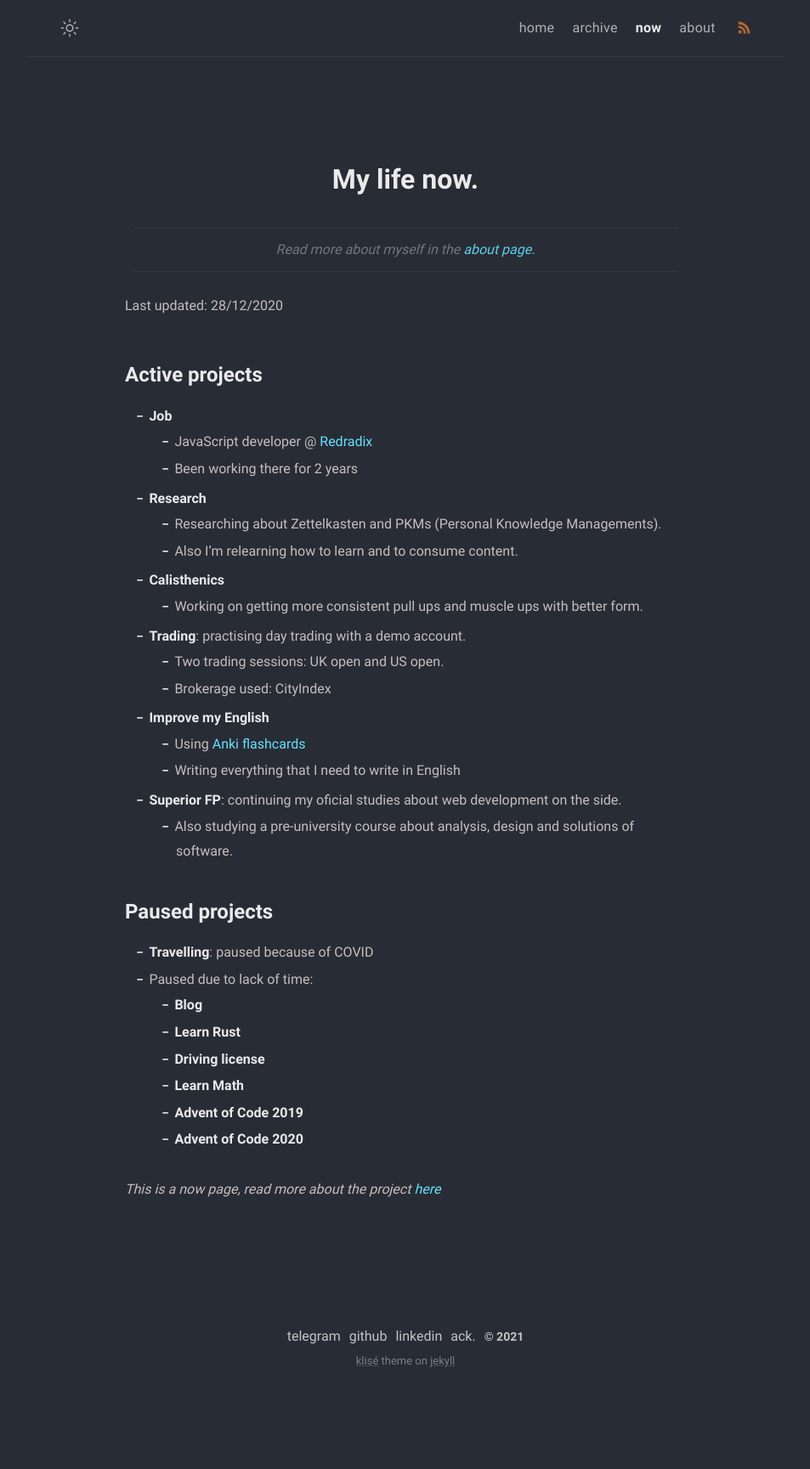
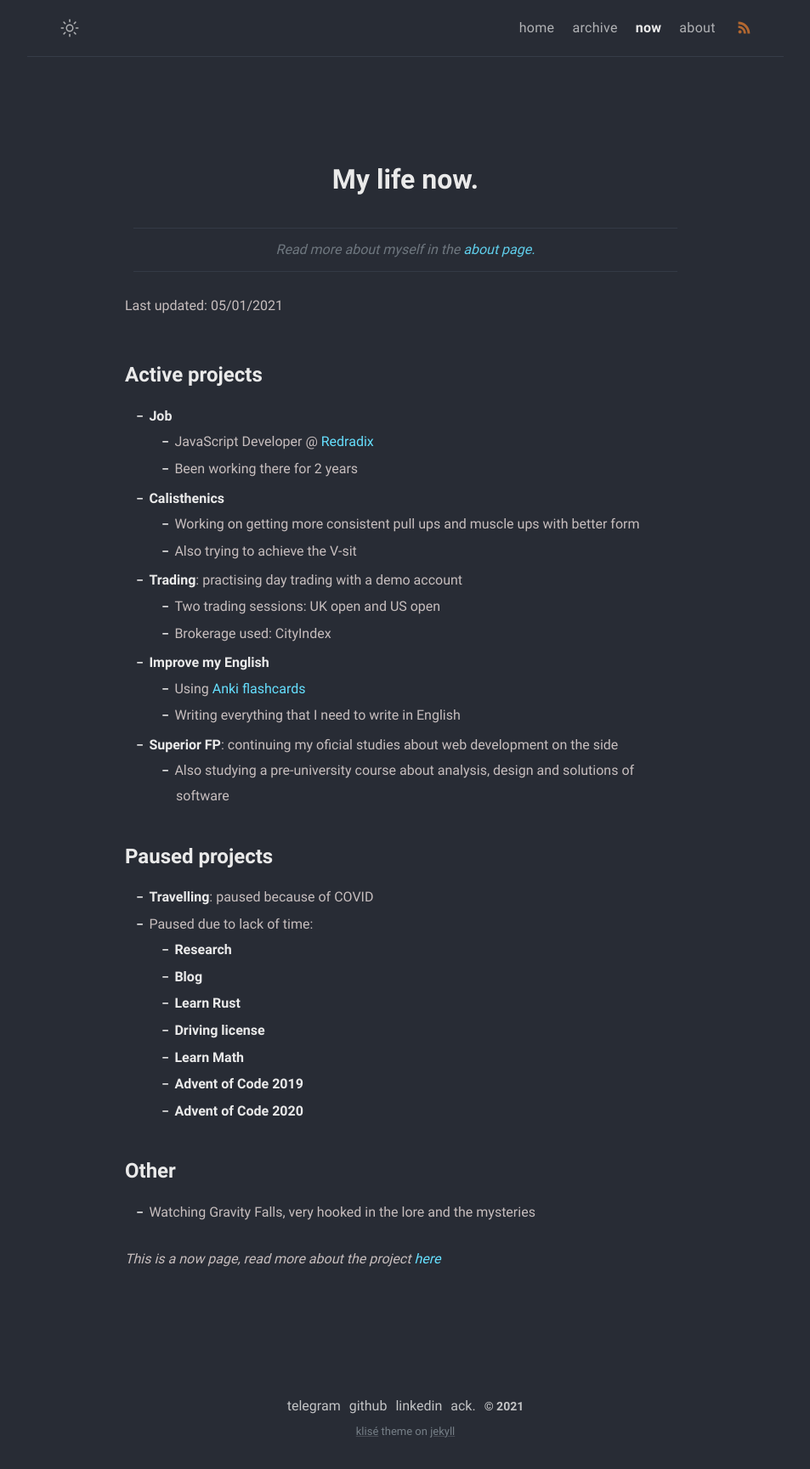
Before and after one commit to MonkeyAndres/MonkeyAndres.github.io, a Jekyll site: the page built from now.md, in a window 1280 px wide. Shown: the whole page at 85% size, without its empty margins (163-1116 px from the left). Built offline with Jekyll 4.4.1, drawn with Linux system fonts in a browser that asks for light colours; before the commit the page ends 1646 px from its top, so only the background shows below that.

Commit message:
Update now page

```diff
--- a/now.md
+++ b/now.md
@@ -8,31 +8,30 @@ comments: false
 
 > Read more about myself in the [about page.](../about)
 
-Last updated: 28/12/2020
+Last updated: 05/01/2021
 
 # Active projects
 
 - **Job**
-  - JavaScript developer @ [Redradix](https://redradix.com/)
+  - JavaScript Developer @ [Redradix](https://redradix.com/)
   - Been working there for 2 years
-- **Research**
-  - Researching about Zettelkasten and PKMs (Personal Knowledge Managements).
-  - Also I'm relearning how to learn and to consume content.
 - **Calisthenics**
-  - Working on getting more consistent pull ups and muscle ups with better form.
-- **Trading**: practising day trading with a demo account.
-  - Two trading sessions: UK open and US open.
+  - Working on getting more consistent pull ups and muscle ups with better form
+  - Also trying to achieve the V-sit
+- **Trading**: practising day trading with a demo account
+  - Two trading sessions: UK open and US open
   - Brokerage used: CityIndex
 - **Improve my English**
   - Using [Anki flashcards](https://apps.ankiweb.net/)
   - Writing everything that I need to write in English
-- **Superior FP**: continuing my oficial studies about web development on the side.
-  - Also studying a pre-university course about analysis, design and solutions of software.
+- **Superior FP**: continuing my oficial studies about web development on the side
+  - Also studying a pre-university course about analysis, design and solutions of software
 
 # Paused projects
 
 - **Travelling**: paused because of COVID
 - Paused due to lack of time:
+  - **Research**
   - **Blog**
   - **Learn Rust**
   - **Driving license**
@@ -40,4 +39,7 @@ Last updated: 28/12/2020
   - **Advent of Code 2019**
   - **Advent of Code 2020**
 
+# Other
+- Watching Gravity Falls, very hooked in the lore and the mysteries
+
 _This is a now page, read more about the project [here](https://nownownow.com/about)_
```
